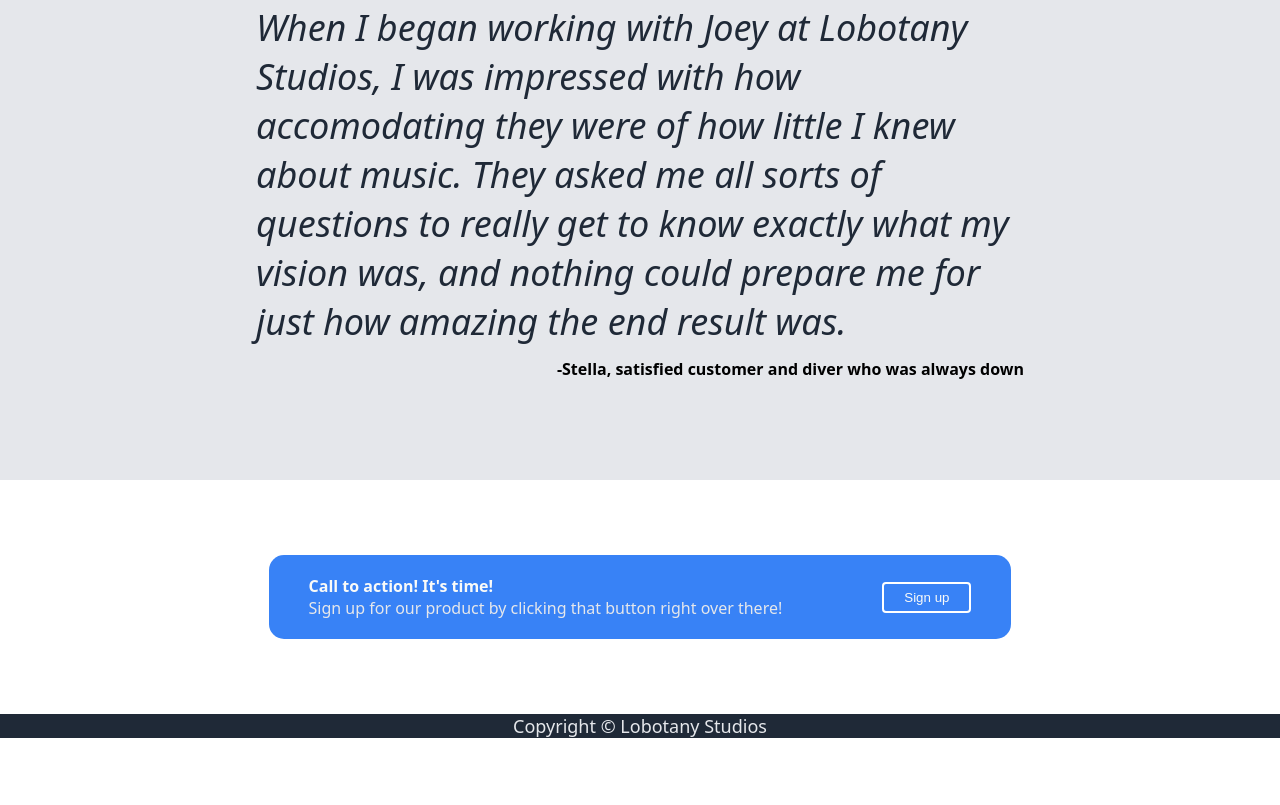
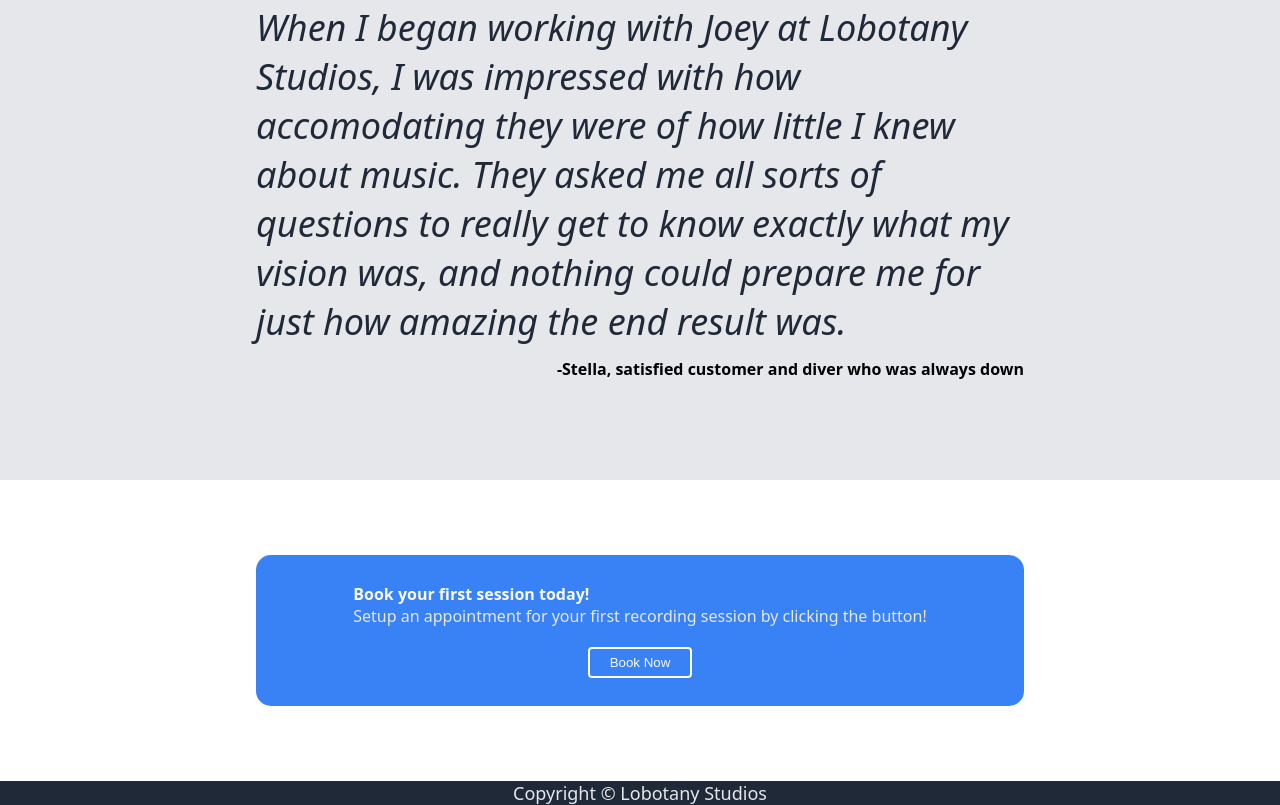
Before and after one commit to jbuschatzke/landing-page, a plain HTML site: page index.html in a window 1280 px wide. Shown: the part 1036-1841 px from the top of the page. Before the commit the page ends 1774 px from the top, so only its background shows below. Drawn offline with Linux system fonts and the light colour scheme.

Commit message:
Touch up final details and fix styling on call section

```diff
--- a/index.html
+++ b/index.html
@@ -62,11 +62,11 @@
     <div class="signup">
         <div class="signup-area">
         <div class="call">
-            <div class="call-header">Call to action! It's time!</div>
-            <div class="call-prompt">Sign up for our product by clicking that button right over there!</div>
+            <div class="call-header">Book your first session today!</div>
+            <div class="call-prompt">Setup an appointment for your first recording session by clicking the button!</div>
         </div>
         <div class="bot-button">
-            <button class="signup-button">Sign up</button>
+            <button class="signup-button">Book Now</button>
         </div>
       </div>
     </div>
--- a/style.css
+++ b/style.css
@@ -154,11 +154,12 @@ body{
 .signup-area{
     display: flex;
     justify-content: space-around;
-    align-items: center;
+    align-items: flex-end;
+    flex-wrap: wrap;
     background-color: #3882F6;
     border-radius: 15px;
-    padding: 20px 40px;
-    gap: 100px;
+    padding: 28px 5%;
+    gap: 20px;
 }
 
 .signup-button{
```
